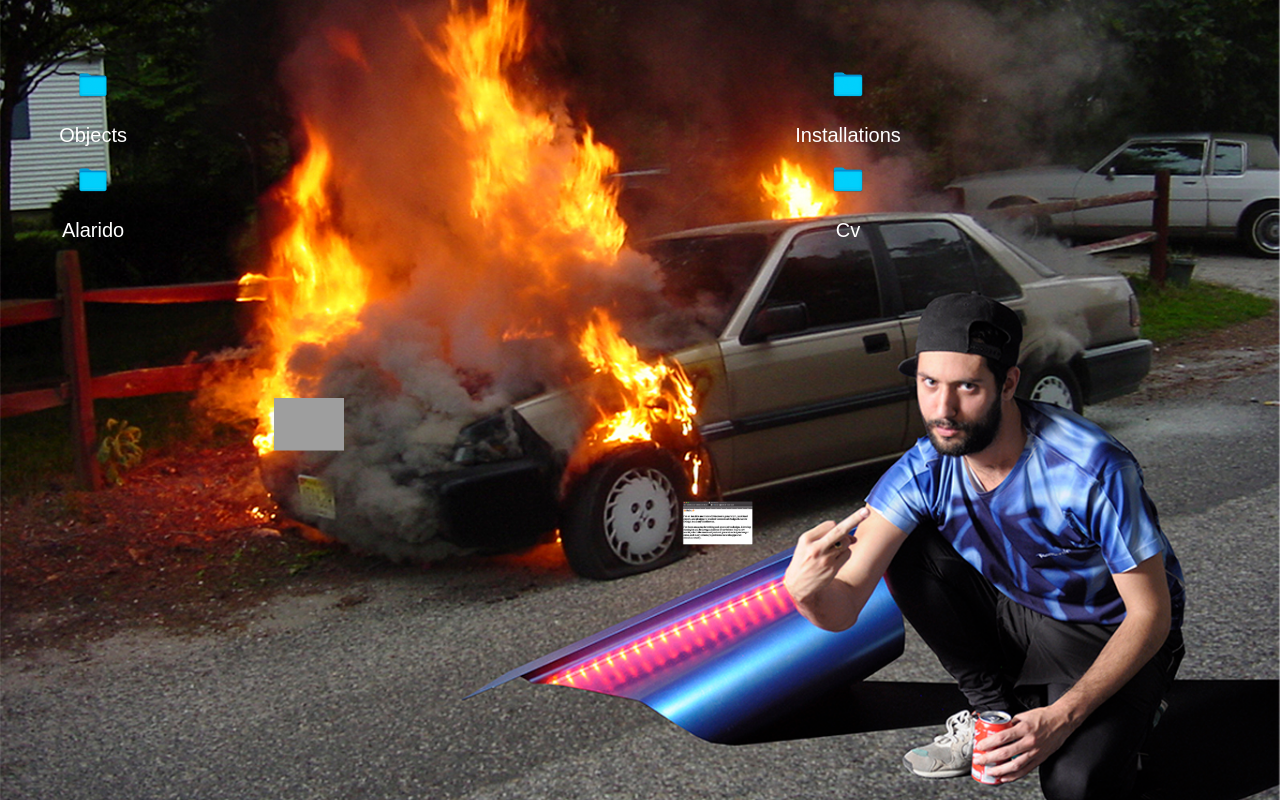
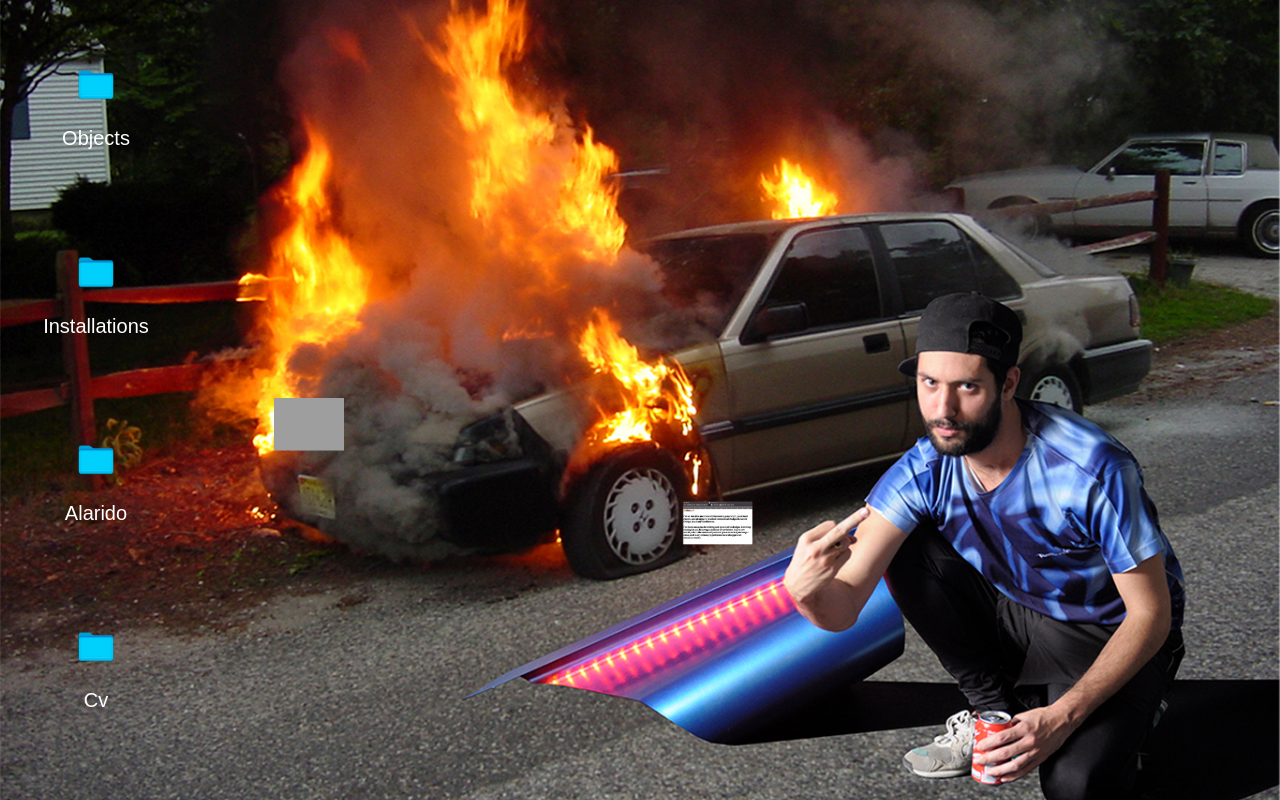
Before and after one commit to andrea-arranz/webjo, a plain HTML site: page index.html in a window 1280 px wide. Shown: the top 800 px of the page. Drawn offline with Linux system fonts and the light colour scheme; grey boxes are pictures that could not be loaded.

Commit message:
Update index.html

```diff
--- a/index.html
+++ b/index.html
@@ -44,12 +44,12 @@ body {
 }
 .grid-container {
   display: grid;
-  grid-template-columns: auto auto;
+  grid-template-columns: auto;
   grid-auto-columns: 20px;
 	grid-auto-rows: 30%;
   gap: 10px;
   padding: 50px;
-  margin-left: -25%;
+  margin-left: -85%;
 }
 .grid-container > div {
   background-color: rgba(255, 255, 255, 0);
@@ -60,7 +60,7 @@ body {
 }
 
 .responsive1 {
-  width: 5%;
+  width: 2%;
   height: auto;
 }
 .responsive2 {
@@ -171,6 +171,11 @@ input[type=checkbox]:checked ~ label > img {
   transform: scale(6);
   cursor: zoom-out;
 }
+
+input1[type=checkbox]:checked ~ label > img {
+  transform: scale(4);
+  cursor: zoom-out;
+}
 .center {
 position: absolute;
 left: 45%;
```
